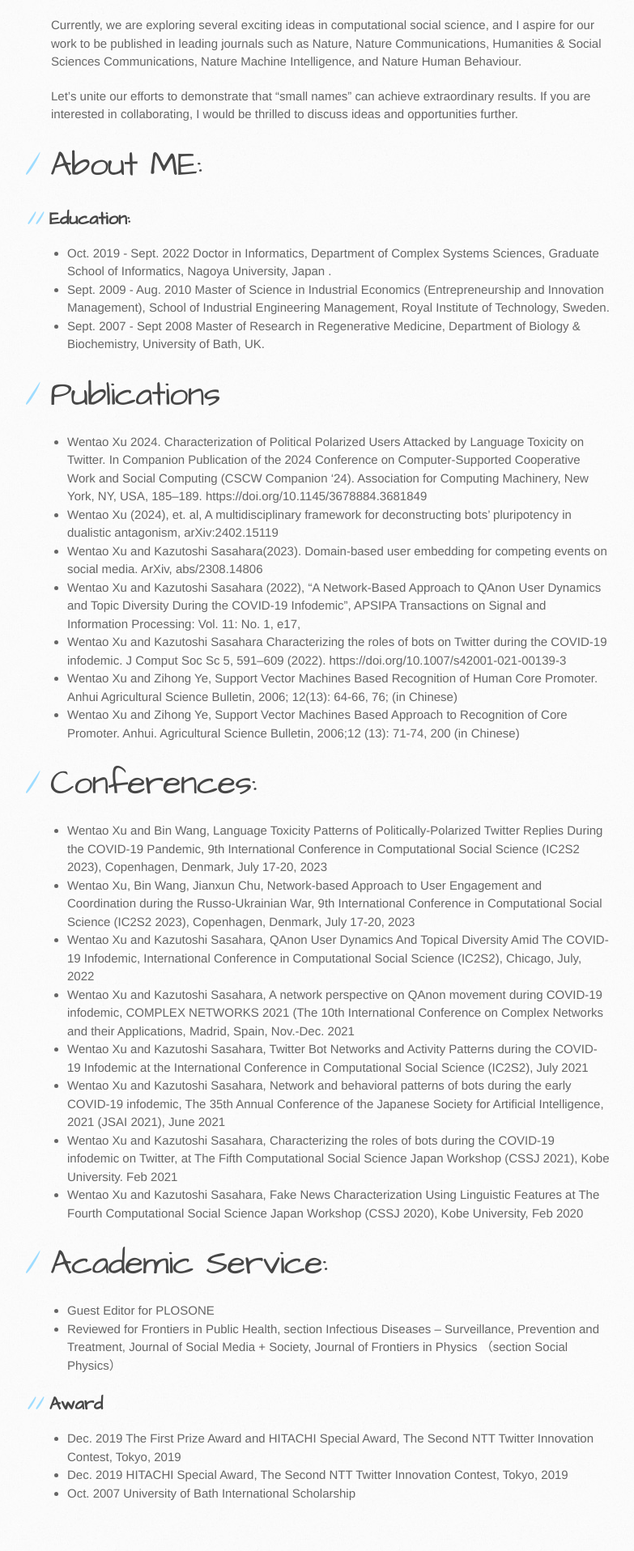
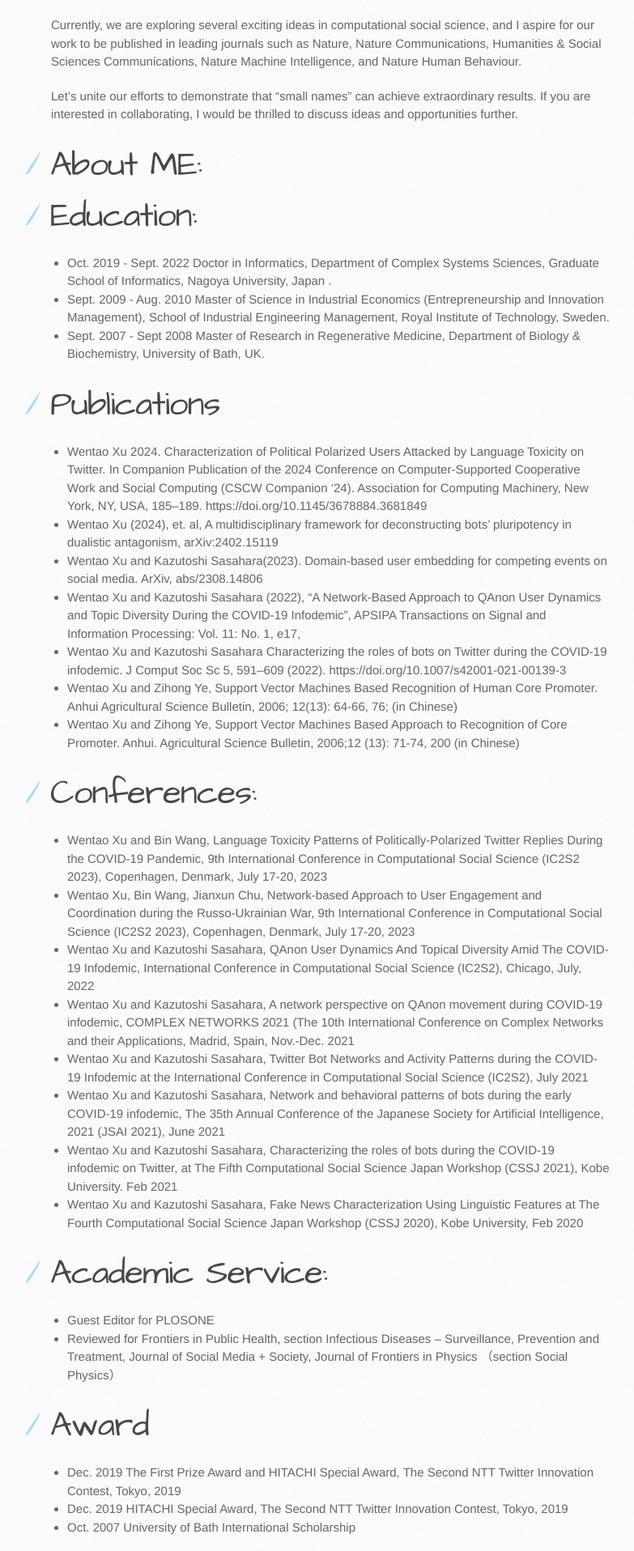
Before and after one commit to myrainbowandsky/myrainbowandsky.github.io, a Jekyll site: the page built from index.md, in a window 1280 px wide. Shown: the part 2236-4152 px from the top of the page at 81% size, without its empty margins (107-890 px from the left). Built offline with Jekyll 4.4.1, drawn with Linux system fonts in a browser that asks for light colours.

```diff
--- a/index.md
+++ b/index.md
@@ -64,7 +64,7 @@ Let’s unite our efforts to demonstrate that "small names" can achieve extraord
 
 
 # About ME:
-## Education:
+# Education:
 * Oct. 2019 - Sept. 2022     Doctor in Informatics, Department of Complex Systems Sciences, Graduate School of Informatics, Nagoya University, Japan .
 * Sept. 2009 - Aug. 2010     Master of Science in Industrial Economics (Entrepreneurship and Innovation Management), School of Industrial Engineering Management, Royal Institute of Technology, Sweden.
 * Sept. 2007 - Sept 2008     Master of Research in Regenerative Medicine, Department of Biology & Biochemistry, University of Bath, UK.
@@ -94,7 +94,7 @@ Let’s unite our efforts to demonstrate that "small names" can achieve extraord
 * Guest Editor for PLOSONE
 * Reviewed for Frontiers in Public Health, section Infectious Diseases – Surveillance, Prevention and Treatment, Journal of Social Media + Society, Journal of Frontiers in Physics （section Social Physics）
 
-## Award
+# Award
 * Dec. 2019     The First Prize Award and HITACHI Special Award, The Second NTT Twitter Innovation Contest, Tokyo, 2019
 * Dec. 2019     HITACHI Special Award, The Second NTT Twitter Innovation Contest, Tokyo, 2019
 * Oct. 2007      University of Bath International Scholarship
```
